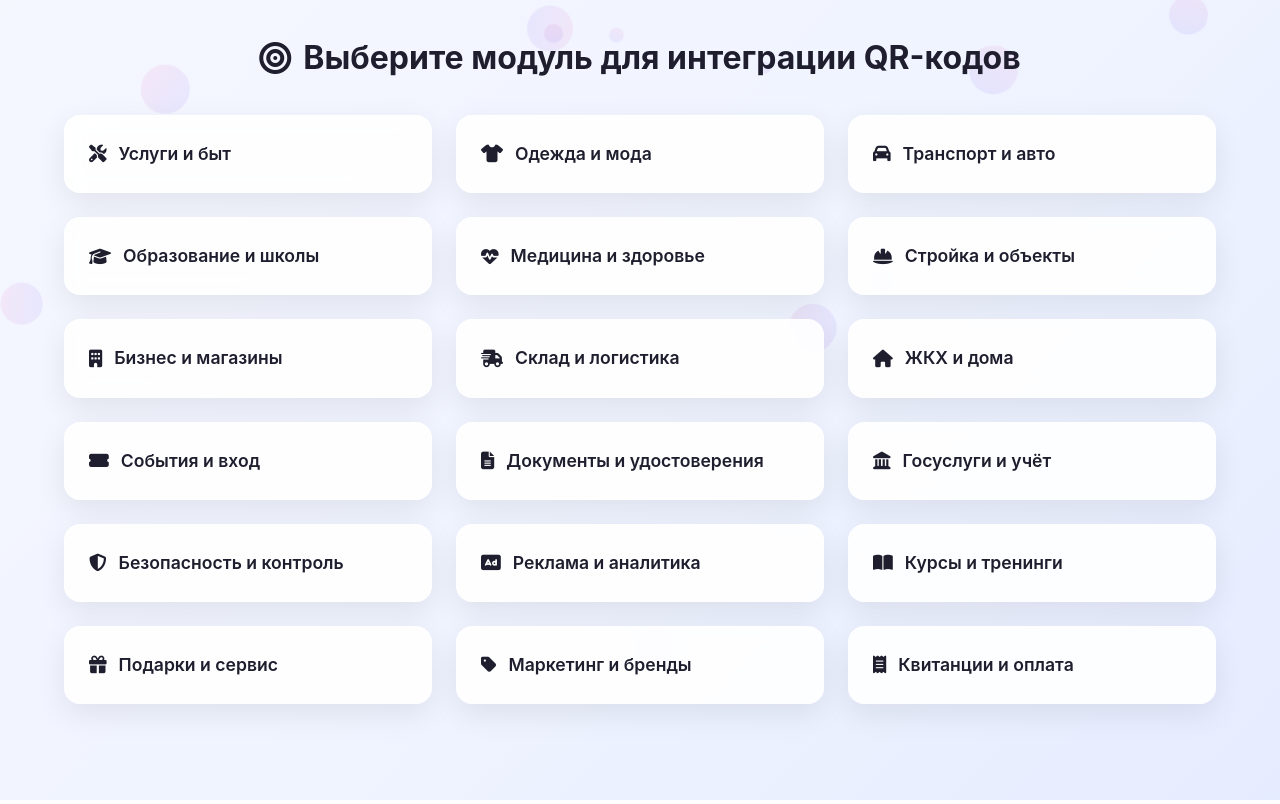
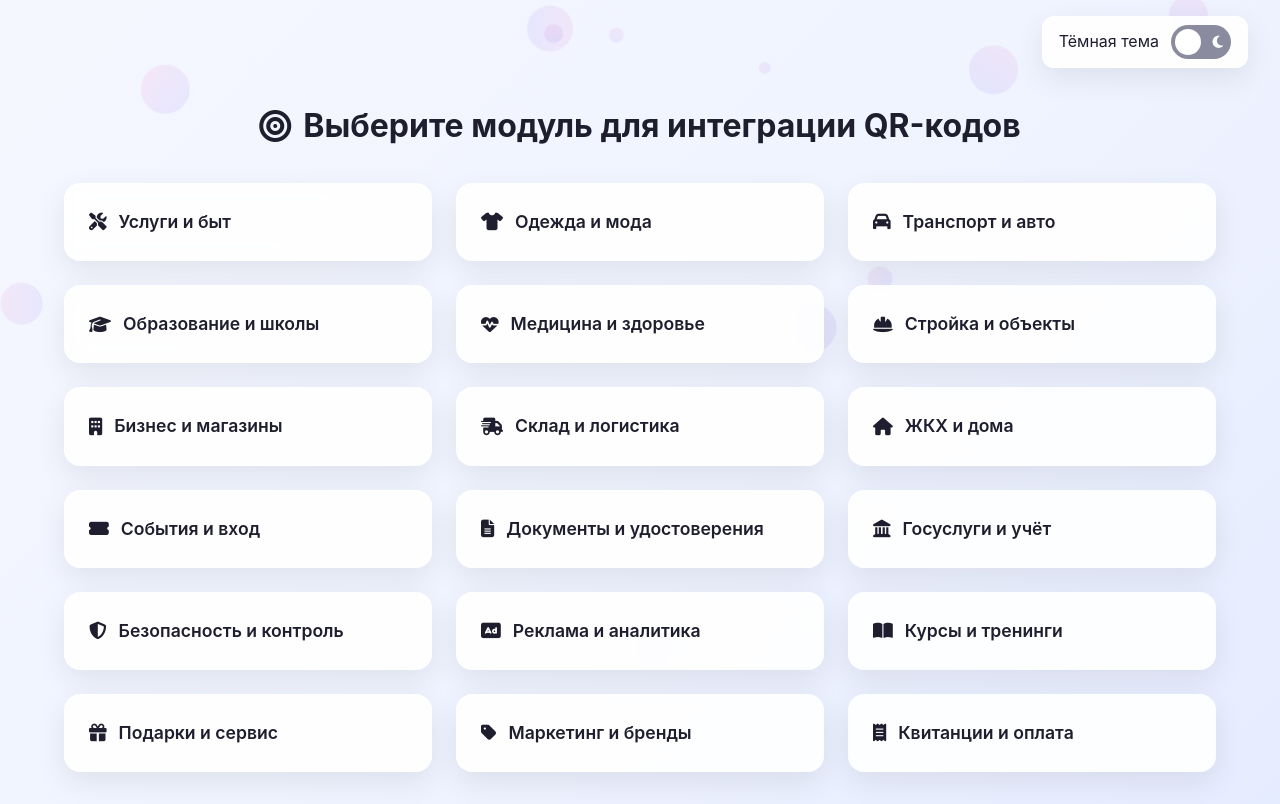
Before and after one commit to Darhan-man/idqr-platform, a FastAPI app: page /dashboard/modules in a window 1280 px wide. Run offline with FastAPI, Linux system fonts and the light colour scheme.

Commit message:
Add files via upload

```diff
--- a/templates/modules.html
+++ b/templates/modules.html
@@ -22,12 +22,37 @@
             --card-border: rgba(255, 255, 255, 0.2);
             --text-primary: #1E1E2E;
             --text-secondary: #8B8B9F;
+            --nav-bg: rgba(255, 255, 255, 0.9);
+            --nav-border: rgba(255, 255, 255, 0.2);
             --input-bg: rgba(255, 255, 255, 0.7);
             --shadow: 0 10px 30px rgba(0, 0, 0, 0.08);
             --shadow-lg: 0 20px 50px rgba(0, 0, 0, 0.12);
             --border-radius: 16px;
             --border-radius-sm: 12px;
             --transition: all 0.3s cubic-bezier(0.25, 0.8, 0.25, 1);
+        }
+
+        [data-theme="dark"] {
+            /* Тёмная тема */
+            --primary: #817BFF;
+            --primary-dark: #6C63FF;
+            --secondary: #FF7AC6;
+            --accent: #81E6FF;
+            --light: #252536;
+            --dark: #F0F0F0;
+            --gray: #7B7B8F;
+            --success: #00D6B3;
+            --error: #FF7A9E;
+            --bg-gradient: linear-gradient(135deg, #1E1E2E 0%, #2D2D44 50%, #252536 100%);
+            --card-bg: rgba(30, 30, 46, 0.9);
+            --card-border: rgba(255, 255, 255, 0.1);
+            --text-primary: #F0F0F0;
+            --text-secondary: #8B8B9F;
+            --nav-bg: rgba(30, 30, 46, 0.9);
+            --nav-border: rgba(255, 255, 255, 0.1);
+            --input-bg: rgba(30, 30, 46, 0.7);
+            --shadow: 0 10px 30px rgba(0, 0, 0, 0.3);
+            --shadow-lg: 0 20px 50px rgba(0, 0, 0, 0.4);
         }
 
         * {
@@ -45,10 +70,100 @@
             min-height: 100vh;
         }
 
+        .theme-container {
+            display: flex;
+            justify-content: flex-end;
+            padding: 1rem 2rem;
+        }
+
+        .theme-switch-wrapper {
+            display: flex;
+            align-items: center;
+            gap: 0.75rem;
+            background: var(--card-bg);
+            padding: 0.5rem 1rem;
+            border-radius: var(--border-radius-sm);
+            box-shadow: var(--shadow);
+            border: 1px solid var(--card-border);
+        }
+
+        .theme-switch {
+            display: inline-block;
+            position: relative;
+            width: 60px;
+            height: 34px;
+        }
+
+        .theme-switch input {
+            opacity: 0;
+            width: 0;
+            height: 0;
+        }
+
+        .slider {
+            position: absolute;
+            cursor: pointer;
+            top: 0;
+            left: 0;
+            right: 0;
+            bottom: 0;
+            background-color: var(--gray);
+            transition: .4s;
+            border-radius: 34px;
+        }
+
+        .slider:before {
+            position: absolute;
+            content: "";
+            height: 26px;
+            width: 26px;
+            left: 4px;
+            bottom: 4px;
+            background-color: white;
+            transition: .4s;
+            border-radius: 50%;
+        }
+
+        input:checked + .slider {
+            background: linear-gradient(135deg, var(--primary), var(--secondary));
+        }
+
+        input:checked + .slider:before {
+            transform: translateX(26px);
+        }
+
+        .slider i {
+            position: absolute;
+            top: 50%;
+            transform: translateY(-50%);
+            font-size: 14px;
+            color: white;
+        }
+
+        .slider .sun {
+            left: 8px;
+            opacity: 0;
+            transition: opacity 0.3s ease;
+        }
+
+        .slider .moon {
+            right: 8px;
+            opacity: 1;
+            transition: opacity 0.3s ease;
+        }
+
+        input:checked + .slider .sun {
+            opacity: 1;
+        }
+
+        input:checked + .slider .moon {
+            opacity: 0;
+        }
+
         .container {
             max-width: 1200px;
             margin: 0 auto;
-            padding: 2rem 1.5rem;
+            padding: 1rem 1.5rem 2rem;
         }
 
         h2 {
@@ -143,8 +258,27 @@
         }
 
         @media (max-width: 768px) {
+            .theme-container {
+                padding: 1rem;
+                justify-content: center;
+            }
+
             .modules-grid {
                 grid-template-columns: 1fr;
+            }
+
+            .theme-switch {
+                width: 50px;
+                height: 28px;
+            }
+
+            .slider:before {
+                height: 20px;
+                width: 20px;
+            }
+
+            input:checked + .slider:before {
+                transform: translateX(22px);
             }
         }
 
@@ -154,7 +288,7 @@
             }
 
             .container {
-                padding: 1.5rem 1rem;
+                padding: 0 1rem 1.5rem;
             }
 
             .module-button {
@@ -166,6 +300,19 @@
 </head>
 <body>
     <div class="particles" id="particles"></div>
+
+    <div class="theme-container">
+        <div class="theme-switch-wrapper">
+            <span>Тёмная тема</span>
+            <label class="theme-switch" for="checkbox">
+                <input type="checkbox" id="checkbox" />
+                <div class="slider">
+                    <i class="fas fa-sun sun"></i>
+                    <i class="fas fa-moon moon"></i>
+                </div>
+            </label>
+        </div>
+    </div>
 
     <div class="container">
         <h2><i class="fas fa-bullseye"></i> Выберите модуль для интеграции QR-кодов</h2>
@@ -214,6 +361,27 @@
 
                 particlesContainer.appendChild(particle);
             }
+
+            // Обработка переключения темы
+            const toggleSwitch = document.querySelector('#checkbox');
+            const currentTheme = localStorage.getItem('theme') || 'light';
+
+            if (currentTheme === 'dark') {
+                document.documentElement.setAttribute('data-theme', 'dark');
+                toggleSwitch.checked = true;
+            }
+
+            function switchTheme(e) {
+                if (e.target.checked) {
+                    document.documentElement.setAttribute('data-theme', 'dark');
+                    localStorage.setItem('theme', 'dark');
+                } else {
+                    document.documentElement.setAttribute('data-theme', 'light');
+                    localStorage.setItem('theme', 'light');
+                }
+            }
+
+            toggleSwitch.addEventListener('change', switchTheme, false);
         });
     </script>
 </body>
```
